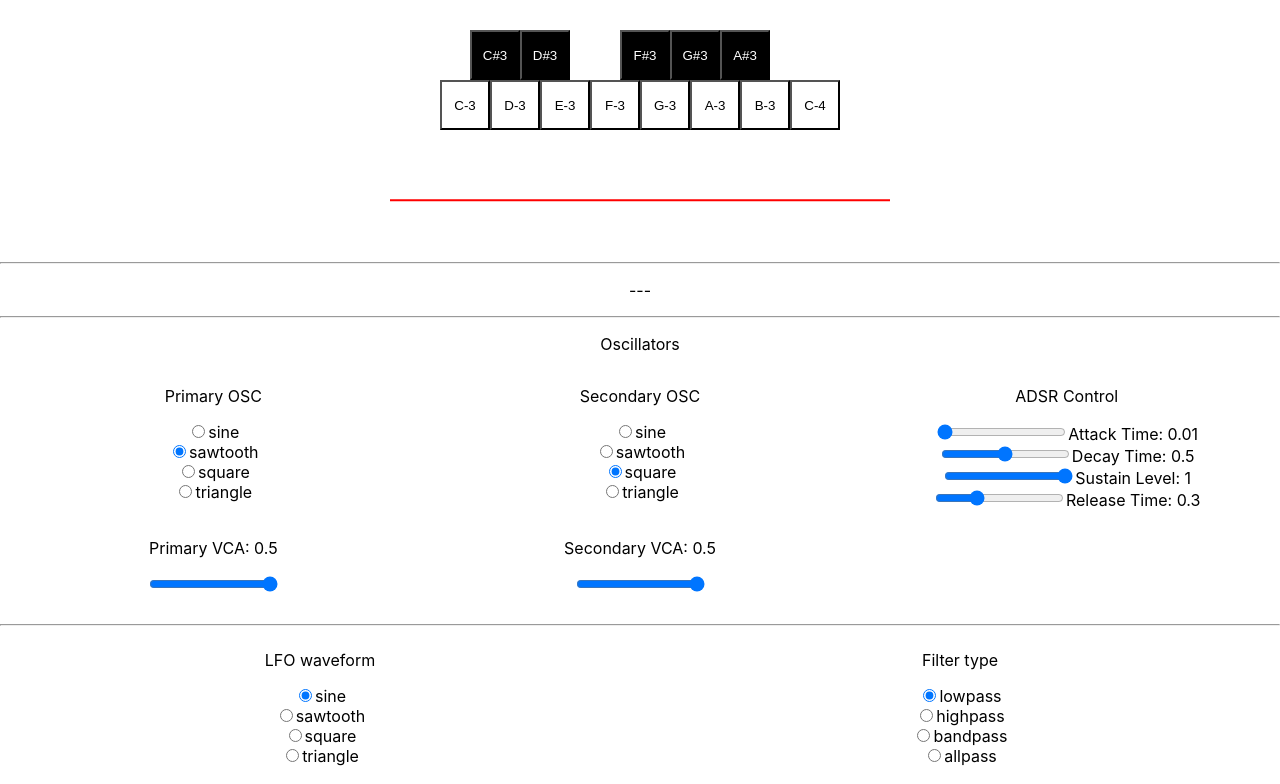
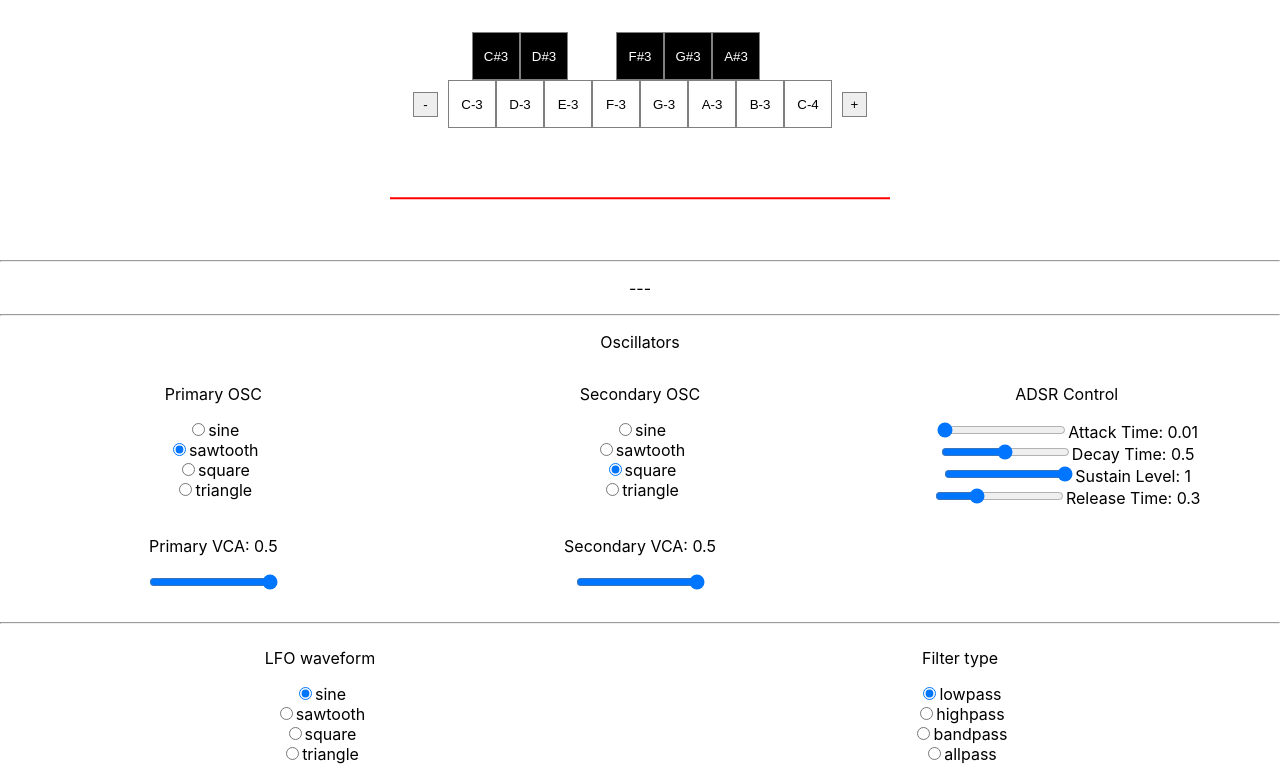
Before and after one commit to straburzynski/SynthJS, a React (Create React App) app: page / in a window 1280 px wide. Shown: the top 784 px of the page. Built offline with nearby package versions, Linux system fonts and the light colour scheme.

Commit message:
Keyboard component octave switch.

```diff
--- a/src/components/KeyboardCompnent/KeysComponent.tsx
+++ /dev/null
@@ -1,35 +0,0 @@
-import React, { useState } from 'react';
-import './keyComponent.scss';
-import { NOTES } from '../../consts/Notes';
-
-const KeysComponent = ({ onHandleKey }: any) => {
-    const handleKey = (e: any, note: any) => {
-        onHandleKey(e, note);
-    };
-    const [octave, setOctave] = useState(3);
-
-    const getKeyNotes = () => {
-        const startIndex = Object.keys(NOTES).indexOf(`C-${octave}`);
-        return Object.keys(NOTES).slice(startIndex, startIndex + 13);
-    };
-
-    return (
-        <div className="keys-container">
-            {getKeyNotes().map((note: any, i: number) => {
-                return (
-                    <button
-                        id={note}
-                        key={i}
-                        className={note.includes('#') ? 'black' : 'white'}
-                        onMouseDown={(e) => handleKey(e, note)}
-                        onMouseUp={(e) => handleKey(e, note)}
-                    >
-                        {note}
-                    </button>
-                );
-            })}
-        </div>
-    );
-};
-
-export default KeysComponent;
--- a/src/components/KeyboardCompnent/keyComponent.scss
+++ /dev/null
@@ -1,26 +0,0 @@
-.keys-container {
-    display: block;
-    margin: 60px auto 0 auto;
-    width: 400px;
-}
-
-.black {
-    color: white;
-    background-color: black;
-    width: 50px;
-    height: 50px;
-    margin: -50px 0 0 -20px;
-    position: absolute;
-}
-
-.white {
-    color: black;
-    background-color: white;
-    width: 50px;
-    height: 50px;
-    margin-top: 0;
-}
-
-.active {
-    color: red;
-}
--- /dev/null
+++ b/src/components/KeyboardComponent/KeyboardComponent.tsx
@@ -0,0 +1,78 @@
+import React, { useEffect, useState } from 'react';
+import './keyboardComponent.scss';
+import { NOTES, StringIndex } from '../../consts/Notes';
+
+const KeyboardComponent = ({ onHandleKey }: any) => {
+    const [octave, setOctave] = useState(3);
+
+    const KEY_MAPPING: StringIndex = {
+        a: `C-${octave}`,
+        s: `D-${octave}`,
+        d: `E-${octave}`,
+        f: `F-${octave}`,
+        g: `G-${octave}`,
+        h: `A-${octave}`,
+        j: `B-${octave}`,
+        k: `C-${octave + 1}`,
+        w: `C#${octave}`,
+        e: `D#${octave}`,
+        t: `F#${octave}`,
+        y: `G#${octave}`,
+        u: `A#${octave}`,
+    };
+
+    const handleKeyEvent = (e: any) => {
+        if (KEY_MAPPING.hasOwnProperty(e.key) && !e.repeat) {
+            onHandleKey(e, KEY_MAPPING[e.key]);
+        }
+    };
+
+    const getStartIndex = () => Object.keys(NOTES).indexOf(`C-${octave}`);
+
+    const getKeyNotes = () => {
+        const startIndex = getStartIndex();
+        return Object.keys(NOTES).slice(startIndex, startIndex + 13);
+    };
+
+    const handleOctaveChange = (value: number) => {
+        const newOctaveValue = octave + value;
+        if (newOctaveValue <= 7 && newOctaveValue >= 1) {
+            setOctave((o) => o + value);
+        }
+    };
+
+    useEffect(() => {
+        window.addEventListener('keyup', handleKeyEvent);
+        window.addEventListener('keydown', handleKeyEvent);
+        return () => {
+            window.removeEventListener('keyup', handleKeyEvent);
+            window.removeEventListener('keydown', handleKeyEvent);
+        };
+    });
+
+    return (
+        <div className="keys-container">
+            <button className="octave-switch" onClick={() => handleOctaveChange(-1)}>
+                -
+            </button>
+            {getKeyNotes().map((note: any, i: number) => {
+                return (
+                    <button
+                        id={note}
+                        key={i}
+                        className={note.includes('#') ? 'black' : 'white'}
+                        onMouseDown={(e) => onHandleKey(e, note)}
+                        onMouseUp={(e) => onHandleKey(e, note)}
+                    >
+                        {note}
+                    </button>
+                );
+            })}
+            <button className="octave-switch" onClick={() => handleOctaveChange(1)}>
+                +
+            </button>
+        </div>
+    );
+};
+
+export default KeyboardComponent;
--- /dev/null
+++ b/src/components/KeyboardComponent/keyboardComponent.scss
@@ -0,0 +1,37 @@
+.keys-container {
+    display: block;
+    margin: 60px auto 0 auto;
+    min-width: 500px;
+}
+
+.black {
+    color: white;
+    background-color: black;
+    width: 48px;
+    height: 48px;
+    position: absolute;
+    border: 1px solid gray;
+    transform: translate(-24px, -48px);
+}
+
+.white {
+    color: black;
+    background-color: white;
+    width: 48px;
+    height: 48px;
+    border: 1px solid gray;
+    margin-top: 0;
+}
+
+.active {
+    color: red;
+}
+
+.octave-switch {
+    border: 1px solid gray;
+    width: 25px;
+    height: 25px;
+    color: black;
+    background: #eee;
+    margin: 0 10px;
+}
--- a/src/components/SynthComponent/SynthComponent.tsx
+++ b/src/components/SynthComponent/SynthComponent.tsx
@@ -1,8 +1,7 @@
 import React, { useEffect, useRef, useState } from 'react';
 import { DefaultParams } from '../../consts/DefaultParams';
-import { KEY_MAPPING } from '../../consts/KeyMapping';
 import { NOTES } from '../../consts/Notes';
-import KeysComponent from '../KeyboardCompnent/KeysComponent';
+import KeyboardComponent from '../KeyboardComponent/KeyboardComponent';
 import { WaveformEnum } from '../../models/WaveformEnum';
 import VolumeComponent from '../VolumeComponent/VolumeComponent';
 import AdsrComponent from '../AdsrComponent/AdsrComponent';
@@ -57,22 +56,6 @@ const SynthComponent = ({ synthEngine }: any) => {
         };
         draw();
     }, [synthEngine]);
-
-    // keyboard event listener
-    useEffect(() => {
-        window.addEventListener('keyup', handleKeyEvent);
-        window.addEventListener('keydown', handleKeyEvent);
-        return () => {
-            window.removeEventListener('keyup', handleKeyEvent);
-            window.removeEventListener('keydown', handleKeyEvent);
-        };
-    });
-
-    const handleKeyEvent = (e: any) => {
-        if (KEY_MAPPING.hasOwnProperty(e.key) && !e.repeat) {
-            handleKey(e, KEY_MAPPING[e.key]);
-        }
-    };
 
     const createOscillator = (freq: number, isPrimary: boolean, detune = 0) => {
         const osc = synthEngine.current.audioContext.createOscillator();
@@ -226,7 +209,7 @@ const SynthComponent = ({ synthEngine }: any) => {
     return (
         <div className="App">
             <br />
-            <KeysComponent onHandleKey={handleKey} />
+            <KeyboardComponent onHandleKey={handleKey} />
             <br />
             <canvas className="visualizer" width="500" height="100" ref={canvasRef} />
             <hr />
```
